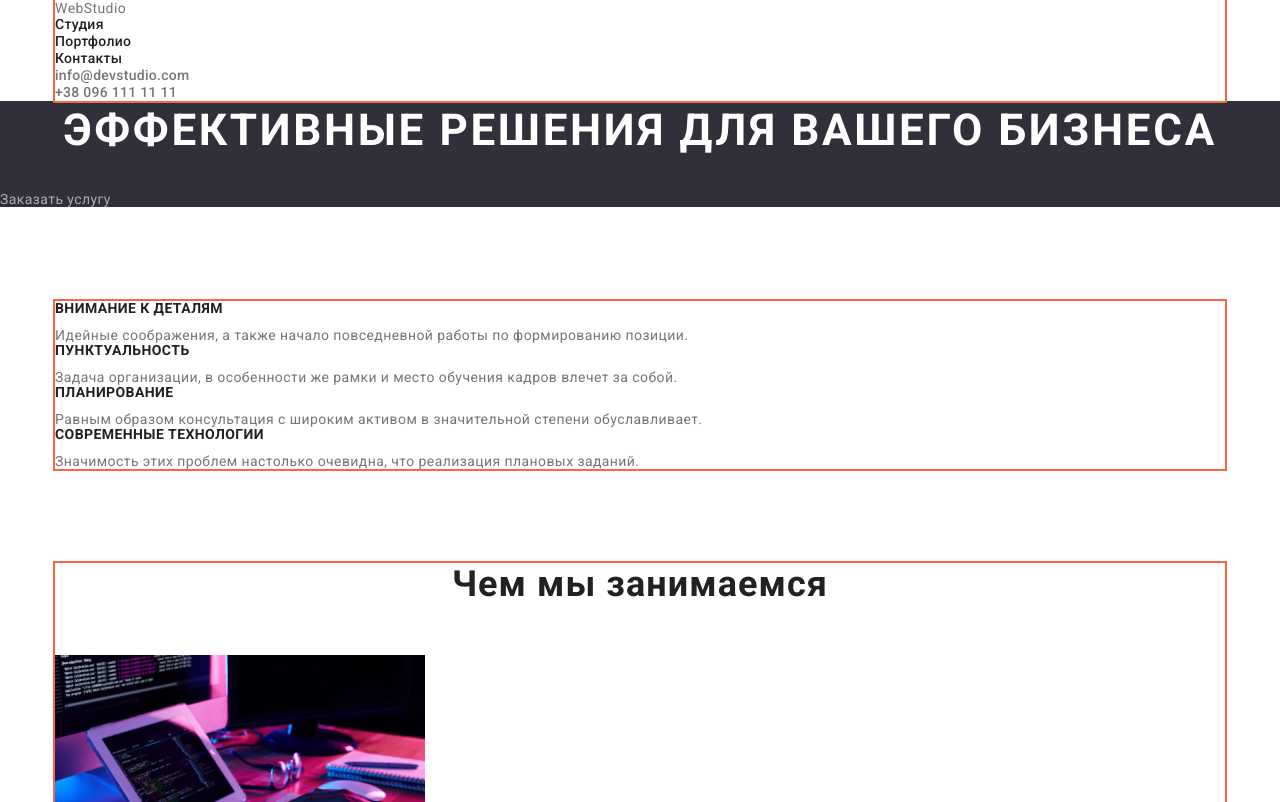
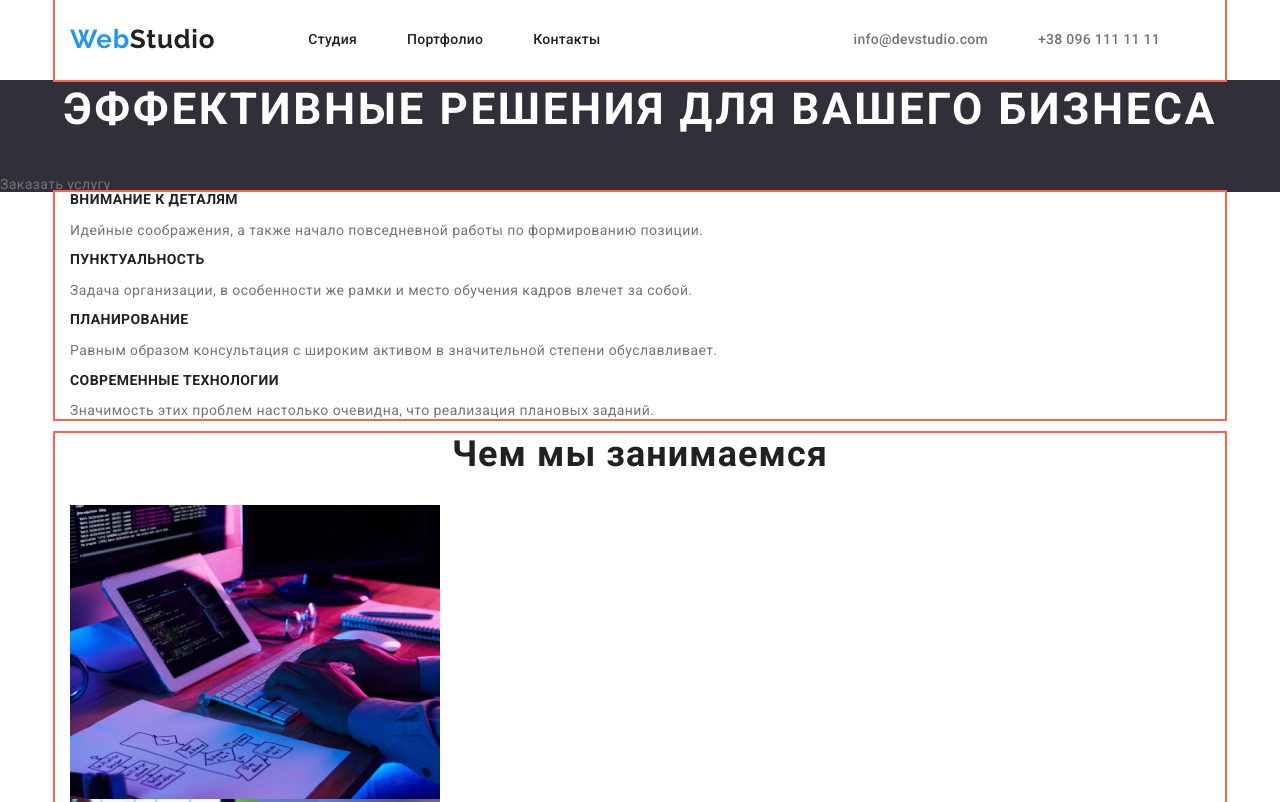
Before and after one commit to AlekseySteblivets/goit-markup-hw-03, a plain HTML site: page index.html in a window 1280 px wide. Shown: the top 802 px of the page. Drawn offline with nearby package versions, Linux system fonts and the light colour scheme.

Commit message:
стилизовала шапку первой страницы

```diff
--- a/css/styles.css
+++ b/css/styles.css
@@ -21,6 +21,32 @@ body{
     line-height: 1,71;
     letter-spacing: 0.03em;
     color: var(--main-text-cl);
+}
+
+/* стандартный набор стилей для container, еще можно добавить padding left b right
+ если есть*/
+.container {
+    margin-left: auto;
+    margin-right: auto;
+    padding-left: 15px;
+    padding-right: 15px;
+    width: 1170px;
+    outline: 2px solid tomato;
+}
+h1,
+h2,
+h3 {
+    margin-top: 0px;
+}
+
+html {
+    box-sizing: border-box;
+}
+
+.list{
+    padding: 0px;
+    margin: 0px;
+    list-style: none;
 }
 
 img {
@@ -52,8 +78,6 @@ img {
     letter-spacing: 0.06em;
     text-transform: uppercase;
     color: var(--wight-text-cl);
-    margin-top: 0px;
-    margin-bottom: 30px;
 }
 
 /* класс для заголовков секций h2 на странице СТУДИО */
@@ -65,8 +89,6 @@ img {
     text-align: center;
     letter-spacing: 0.03em;
     color: var(--title-text-cl);
-    margin-top: 0px;
-    margin-bottom: 50px;
 }
 
 /* класс для заголовка секции -преимущества-  */
@@ -78,8 +100,6 @@ img {
     letter-spacing: 0.03em;
     text-transform: uppercase;
     color: var(--title-text-cl);
-    margin-top: 0px;
-    margin-bottom: 10px;
 }
 
 
@@ -87,8 +107,6 @@ img {
 .team-name-tittle{
     font-weight: 500;
     color: var(--title-text-cl);
-    margin-top: 0px;
-    margin-bottom: 10px;
 }
 
 /* класс для заголовка страницы h2 на ПОРТФОЛИО */
@@ -102,6 +120,7 @@ img {
 }
 
 .btn{
+    display: inline-block;
     font-family: inherit;
     font-weight: 500;
     font-size: 16px;
@@ -119,7 +138,10 @@ img {
     line-height: 1.14;
     letter-spacing: 0.02em;
     color: var(--title-text-cl);
+    margin-right: 50px;
 }
+
+
 
 /* класс для описания пунктов членов команды*/
 .team-item {
@@ -142,12 +164,7 @@ img {
     background-color: var(--bg-dark-cl);
 }
 
-/* класс убирающий маркировку в списках <ul> */
-.list{
-    padding: 0px;
-    margin: 0px;
-    list-style: none;
-}
+
 
 .section-contacts {
     font-weight: normal;
@@ -157,7 +174,7 @@ img {
     color: var(--wight-text-cl);
 }
 
-.dark-bg .link {
+.dark-bg .list .link {
     color: rgba(255, 255, 255, 0.6);
 }
 
@@ -168,43 +185,58 @@ img {
     letter-spacing: 0.02em;
 }
 
-.container {
-    margin-left: auto;
-    margin-right: auto;
-    width: 1170px;
-    outline: 2px solid tomato;
-}
-
-
-.container p {
-    margin-top: 0px;
-    margin-bottom: 0px;
-}
-.padding-advantages {
-    padding-top: 94px;
-    padding-bottom: 94px;
-}
-
-.margin-other-sectioin {
-    margin-bottom: 94px;
-}
-
 .container-our-team{
     background-color: var(--bg-section-cl);
     outline: solid tomato;
     width: 1600px;
 }
 
-.margin-team-title {
-    padding-top: 94px
-}
-
-.team-item > p {
-    padding-top: 0px;
-    padding-bottom: 30px;
-}
-
+/* не нашел что это
 .img-team {
     margin-top: 0px;
     margin-bottom: 30px;
 }
+*/
+
+.menu {
+    display: inline-flex;
+}
+
+.menu-link:not(:last-child) {
+    margin-right: 50px;
+}
+
+.navigation {
+    display: flex;
+    align-items: center;
+    justify-content: flex-start;
+    padding-top: 24px;
+    padding-bottom: 25px;
+}
+
+.navigation .logo {
+    margin-right: 93px;
+}
+
+.link-navigation {
+    display: flex;
+    align-items: center;
+    margin-left: auto;
+}
+
+.link-navigation .link-connection:first-child {
+    margin-right: 50px;
+}
+
+.logo {
+    font-family: Raleway; sans-serif;
+    font-weight: bold;
+    font-size: 26px;
+    line-height: 1.19;
+    letter-spacing: 0.03em;
+    color: var(--accent-cl);
+}
+
+.part-logo {
+    color: var(--title-text-cl);
+}
--- a/index.html
+++ b/index.html
@@ -12,19 +12,20 @@
 <body>
     <!--Шапка сайта-->
     <header>
-        <nav class="container">
-            <a class="link" href="./index.html">
-                WebStudio
+        <nav class="container navigation">
+            <a class="link logo" href="./index.html"><span>Web</span><span class="part-logo">Studio</span>
             </a>
-            <ul class="list">
+            <ul class="list menu">
                 <li><a class="link menu-link" href="">Студия</a></li>
                 <li><a class="link menu-link" href="./portfolio.html">Портфолио</a></li>
                 <li><a class="link menu-link" href="">Контакты</a></li>
             </ul>
-            <ul class="list">
-                <li><a class="link link-connection" href="mailto:info@devstudio.com">info@devstudio.com</a></li>
-                <li><a class="link link-connection" href="tel+380961111111">+38 096 111 11 11</a></li>
-            </ul>
+            <div class="link-navigation">
+                <ul class="list menu">
+                    <li><a class="link link-connection" href="mailto:info@devstudio.com">info@devstudio.com</a></li>
+                    <li><a class="link link-connection" href="tel+380961111111">+38 096 111 11 11</a></li>
+                </ul>
+            </div>
         </nav>
     </header>
 
@@ -36,7 +37,7 @@
         </section>
 
         <!--Преимущества-->
-        <section class="padding-advantages">
+        <section>
             <div class="container">
                 <ul class="list">
                     <li>
@@ -60,7 +61,7 @@
         </section>
 
         <!--Примеры работ-->
-        <section class="margin-other-sectioin">
+        <section>
             <div class="container">
                 <h2 class="section-title">Чем мы занимаемся</h2>
                 <ul class="list">
@@ -85,9 +86,10 @@
 
         <!--Наша команда-->
         <section class="container-our-team">
-            <h2 class="section-title margin-team-title">Наша команда</h2>
+
+            <h2 class="section-title">Наша команда</h2>
             <ul class="list">
-                <li class="team-item">
+                <li>
                     <img src="./images/img3.jpg" alt="наш сотрудник"
                     width="270">
                     <h3 class="team-name-tittle">Игорь Демьяненко</h3>
@@ -95,7 +97,7 @@
                 </li>
             </ul>
             <ul class="list">
-                <li class="team-item">
+                <li>
                     <img src="./images/img4.jpg" alt="наш сотрудник"
                     width="270">
                     <h3 class="team-name-tittle">Ольга Репина</h3>
@@ -103,7 +105,7 @@
                 </li>
             </ul>
             <ul class="list">
-                <li class="team-item">
+                <li>
                     <img src="./images/img5.jpg" alt="наш сотрудник"
                     width="270">
                     <h3 class="team-name-tittle">Николай Тарасов</h3>
@@ -111,7 +113,7 @@
                 </li>
             </ul>
             <ul class="list">
-                <li class="team-item">
+                <li>
                     <img src="./images/img6.jpg" alt="наш сотрудник"
                     width="270">
                     <h3 class="team-name-tittle">Михаил Ермаков</h3>
@@ -122,13 +124,13 @@
     </main>
     <!--Контакты-->
     <section class="dark-bg section-contacts">
-        <h2><a class="link" href="./index.html">WebStudio</a></h2>
+        <h2><a class="link logo" href="./index.html"><span>Web</span><span class="part-logo">Studio</span>
+        </a></h2>
         <p>г. Киев, пр-т Леси Украинки, 26</p>
         <ul class="list">
             <li><a class="link" href="mailto:info@example.com">info@devstudio.com</a></li>
             <li><a class="link" href="tel+380991111111">+38 099 111 11 111</a></li>
         </ul>
     </section>
-
 </body>
 </html>
```
Also changed, not shown: portfolio.html (+4 -3 lines).
